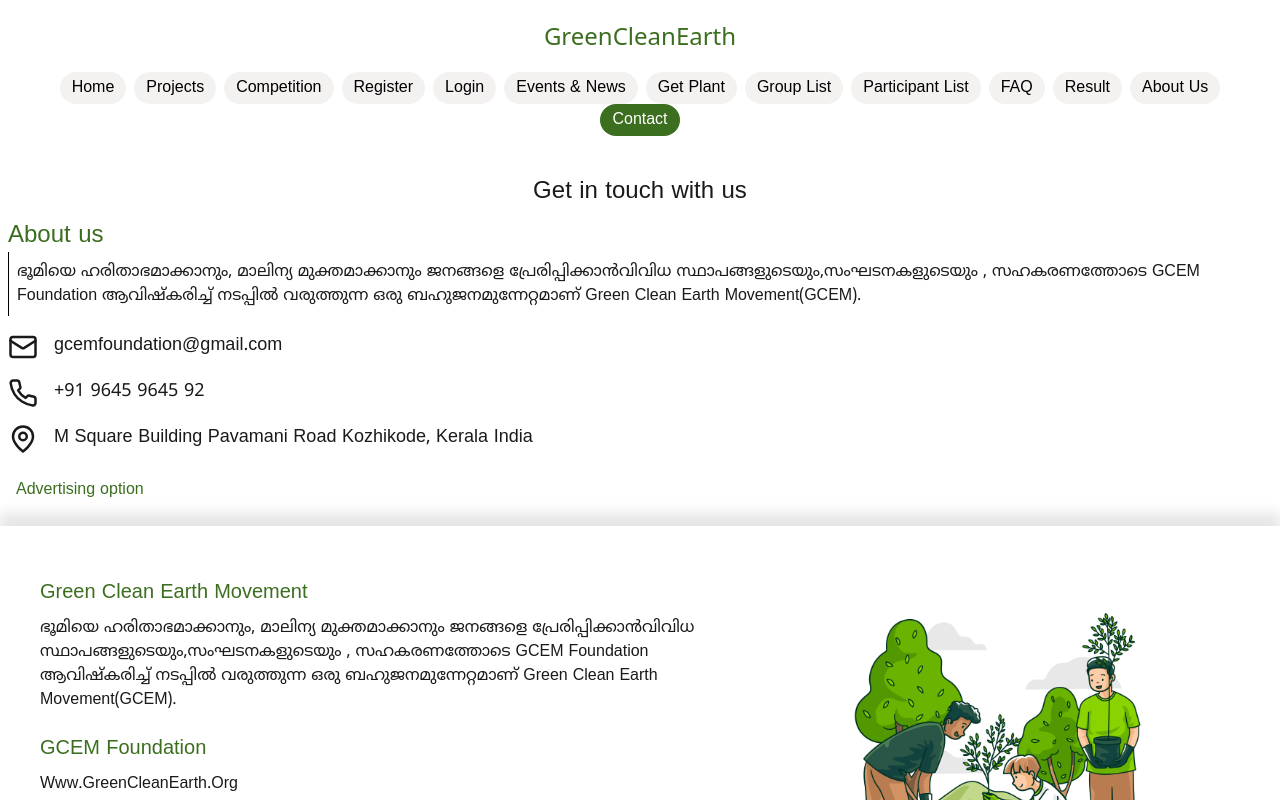
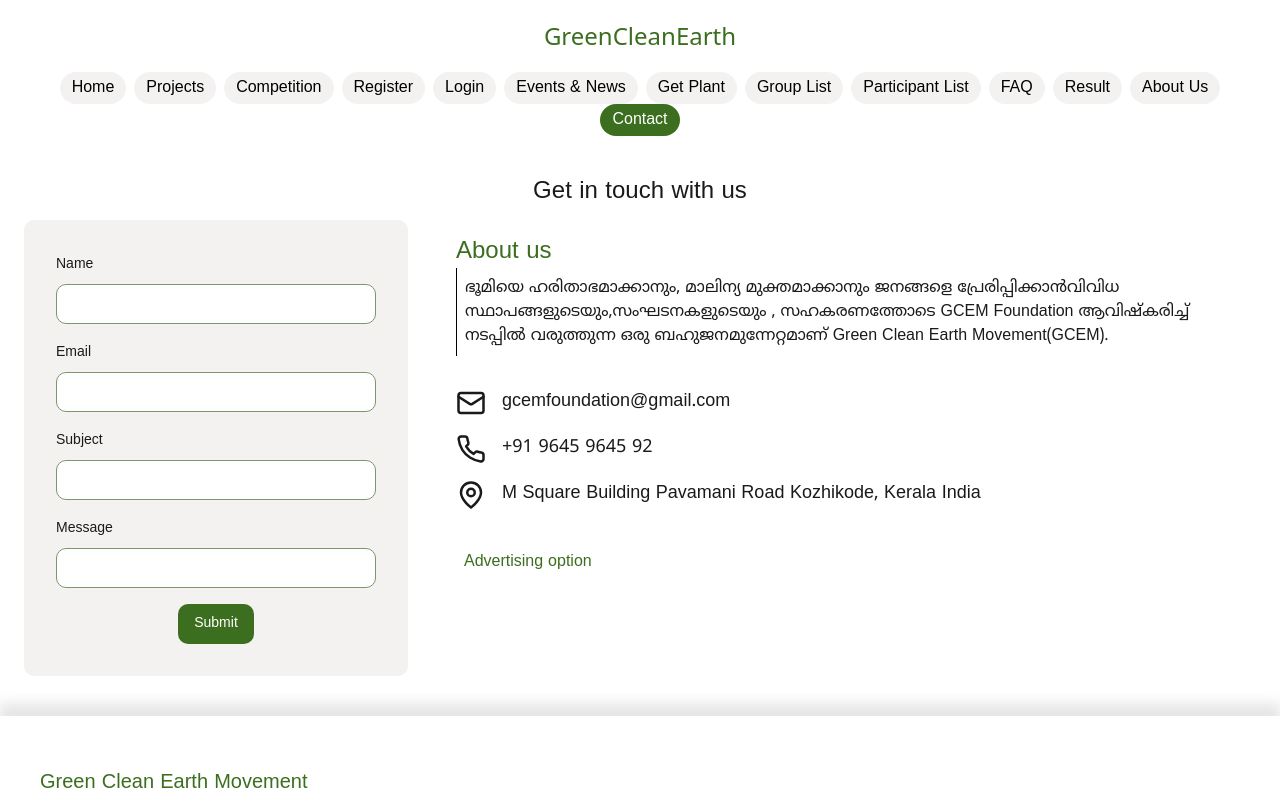
Before and after one commit to zwenie-tech/green-clean-earth, a Next.js app: page /contact in a window 1280 px wide. Shown: the top 800 px of the page. Built offline with nearby package versions, Linux system fonts and the light colour scheme.

Commit message:
ui: contact page

```diff
--- a/src/app/contact/page.tsx
+++ b/src/app/contact/page.tsx
@@ -1,3 +1,4 @@
+"use client";
 import NavigationBar from '@/components/navigationBar'
 import PageTitle from '@/components/sm/pageTitle'
 import GceBadge from '@/components/gceBadge'
@@ -6,19 +7,50 @@ import { Locate, Mail, MapPin, Phone } from 'lucide-react'
 import Link from 'next/link'
 
 
+import { zodResolver } from "@hookform/resolvers/zod";
+import * as z from "zod";
+import { useForm } from "react-hook-form";
+
+import { Button } from "@/components/ui/button";
+import {
+  Form,
+  FormControl,
+  FormDescription,
+  FormField,
+  FormItem,
+  FormLabel,
+  FormMessage,
+} from "@/components/ui/form";
+import { Input } from '@/components/ui/input'
+import JoinNow from '@/components/joinNow';
+
+const formSchema = z.object({
+  name: z.string(),
+  email: z.string().email(),
+  subject: z.string(),
+  message: z.string()
+});
+
+
 const Contact = () => {
+  const form = useForm<z.infer<typeof formSchema>>({
+    resolver: zodResolver(formSchema),
+    defaultValues: {},
+  });
+
   return (
     <main className='min-h-screen flex flex-col'>
       <NavigationBar/>
-      <div className=' mx-2'>
+      <div className='mx-2'>
         <PageTitle title='Get in touch with us' />
-        <div className="max-w-screen-xl mx-auto flex flex-col gap-4">
-          <div>
+        <div className="mx-4 mb-10 flex flex-col gap-4 md:flex md:flex-row-reverse">
+          <div className='mx-8'>
+            <div className='my-4'>
               <h3 className='text-primary text-2xl'>About us</h3>
               <p className='border-l p-2 border-black'>ഭൂമിയെ ഹരിതാഭമാക്കാനും, മാലിന്യ മുക്തമാക്കാനും ജനങ്ങളെ പ്രേരിപ്പിക്കാൻവിവിധ സ്ഥാപങ്ങളുടെയും,സംഘടനകളുടെയും , സഹകരണത്തോടെ GCEM Foundation ആവിഷ്‌കരിച്ച് നടപ്പിൽ വരുത്തുന്ന ഒരു ബഹുജനമുന്നേറ്റമാണ് Green Clean Earth Movement(GCEM).</p>
             </div>
             <div>
-            <div className='flex flex-col gap-4'>
+              <div className='flex flex-col gap-4 my-8'>
                 <Link href='mailto:gcemfoundation@gmail.com' className='flex gap-4'>
                   <Mail size={30}/>
                   <p className='text-lg'>gcemfoundation@gmail.com</p>
@@ -36,11 +68,80 @@ const Contact = () => {
                 <Link href={''} className='text-primary'>Advertising option</Link>
               </div>
             </div>
-
-
+          </div>
+          <div className='max-w-md md:min-w-[30vw] bg-light-gray p-8 rounded-md '>
+            <Form {...form}>
+                <form
+                  noValidate
+                  // onSubmit={form.handleSubmit()}
+                  className="flex flex-col gap-2"
+                >
+                  <FormField
+                    control={form.control}
+                    name="name"
+                    render={({ field }) => (
+                      <FormItem>
+                        <FormLabel>Name</FormLabel>
+                        <FormControl>
+                          <Input {...field} />
+                        </FormControl>
+                        <FormDescription></FormDescription>
+                        <FormMessage />
+                      </FormItem>
+                    )}
+                  />
+                  <FormField
+                    control={form.control}
+                    name="email"
+                    render={({ field }) => (
+                      <FormItem>
+                        <FormLabel>Email</FormLabel>
+                        <FormControl>
+                          <Input {...field} />
+                        </FormControl>
+                        <FormDescription></FormDescription>
+                        <FormMessage />
+                      </FormItem>
+                    )}
+                  />
+                  <FormField
+                    control={form.control}
+                    name="subject"
+                    render={({ field }) => (
+                      <FormItem>
+                        <FormLabel>Subject</FormLabel>
+                        <FormControl>
+                          <Input {...field} />
+                        </FormControl>
+                        <FormDescription></FormDescription>
+                        <FormMessage />
+                      </FormItem>
+                    )}
+                  />
+                  <FormField
+                    control={form.control}
+                    name="message"
+                    render={({ field }) => (
+                      <FormItem>
+                        <FormLabel>Message</FormLabel>
+                        <FormControl>
+                          <Input {...field} />
+                        </FormControl>
+                        <FormDescription></FormDescription>
+                        <FormMessage />
+                      </FormItem>
+                    )}
+                  />
+                  <Button type="submit" className="self-center bg-primary ">
+                    Submit
+                  </Button>
+                </form>
+            </Form>
+          </div>
         </div>
       </div>
       <GceBadge />
+      <JoinNow />
       <Footer/>
     </main>
   )
```
Lines whose indentation alone changed are shown as unchanged.
